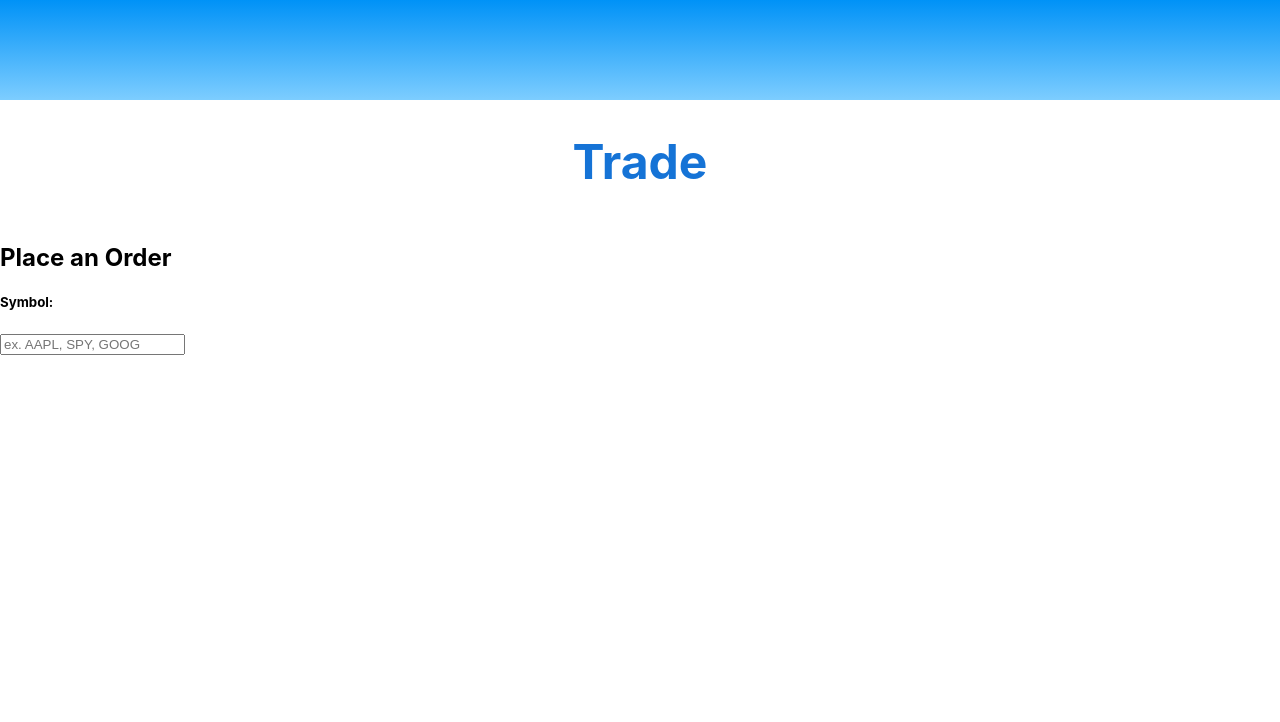
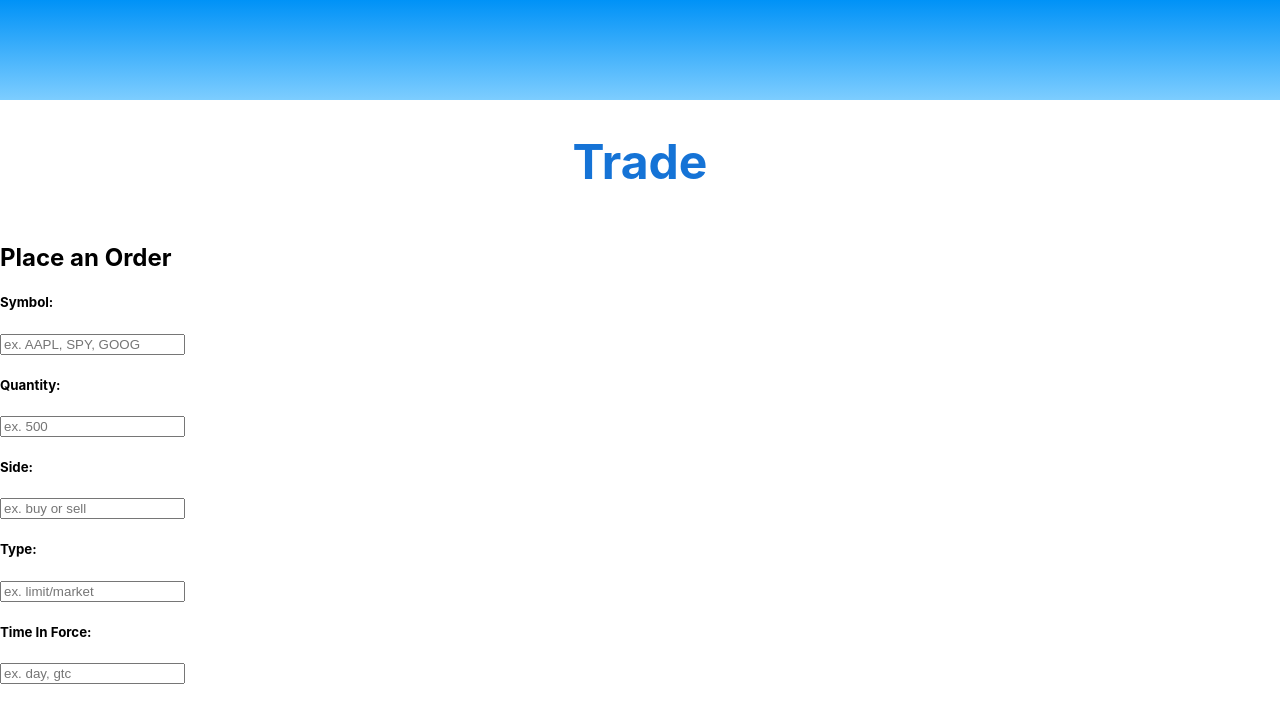
Before and after one commit to carlsachs/AlpacaAPITrade, a React (Create React App) app in the folder alpacaui/: page / in a window 1280 px wide. Shown: the top 722 px of the page. Built offline with nearby package versions, Linux system fonts and the light colour scheme.

Commit message:
added initial trade box logic with the form and the useState, beginning to make it look better and hook it up with axios

```diff
--- a/alpacaui/src/components/Home.js
+++ b/alpacaui/src/components/Home.js
@@ -16,6 +16,13 @@ const Home = () => {
         time_in_force: ""
     })
 
+    const handleChange = (e) => {
+        e.preventDefault();
+        setOrder({
+            [e.target.name]: e.target.value
+        })
+    }
+
     return (
     <div className="wrap">
         <Navigation />
@@ -28,11 +35,19 @@ const Home = () => {
                 <form>
 
                     <h5>Symbol:</h5>
-                    <input type="text" placeholder="ex. AAPL, SPY, GOOG" required />
+                    <input type="text" placeholder="ex. AAPL, SPY, GOOG" required name="symbol" />
 
+                    <h5>Quantity:</h5>
+                    <input type="number" placeholder="ex. 500" required name="qty" />
 
+                    <h5>Side:</h5>
+                    <input type="text" placeholder="ex. buy or sell" required name="side" />
 
+                    <h5>Type:</h5>
+                    <input type="text" placeholder="ex. limit/market" required name="type" />
 
+                    <h5>Time In Force:</h5>
+                    <input type="text" placeholder="ex. day, gtc" required name="time_in_force" />
 
                 </form>
             </div>
```
